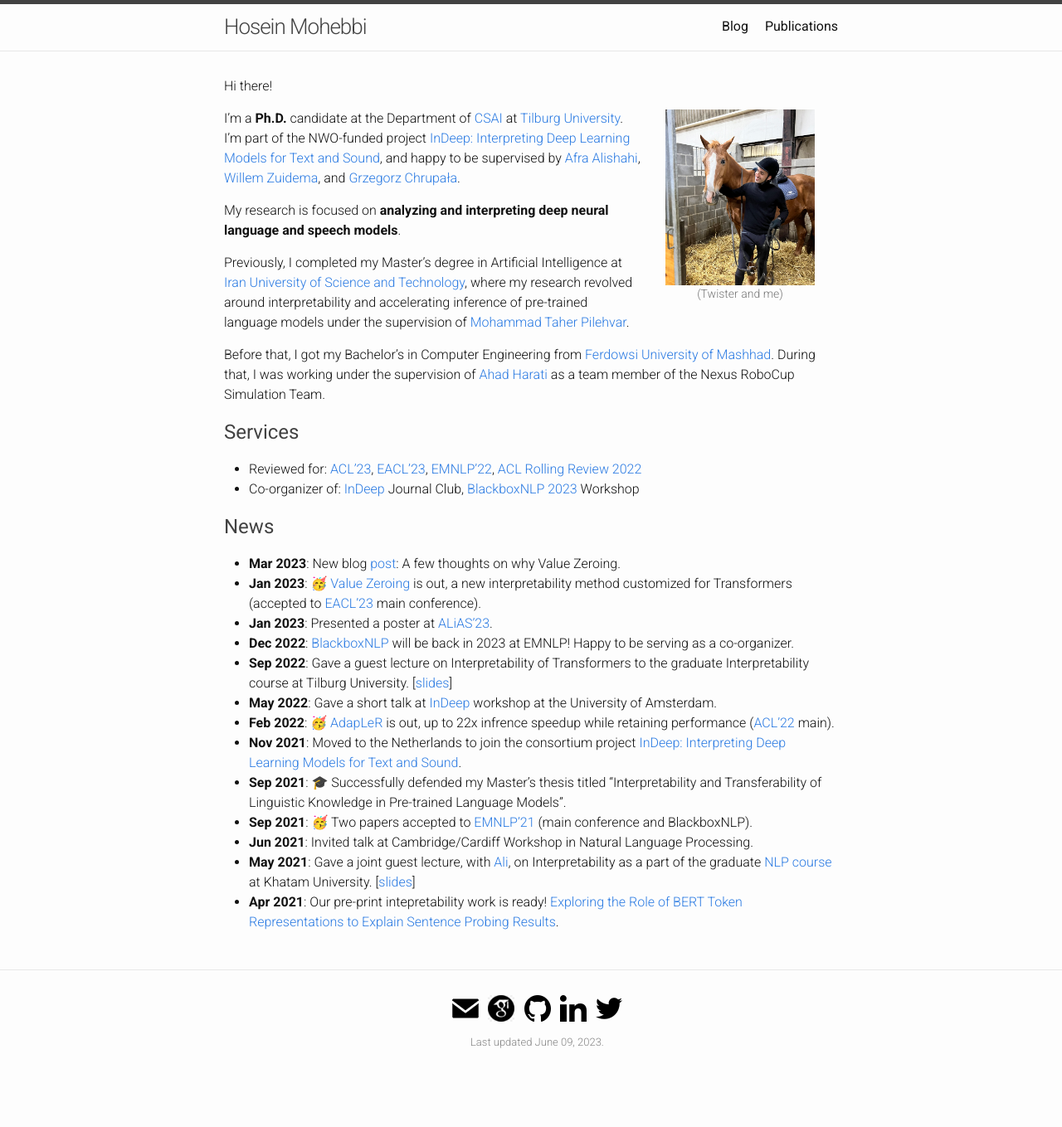
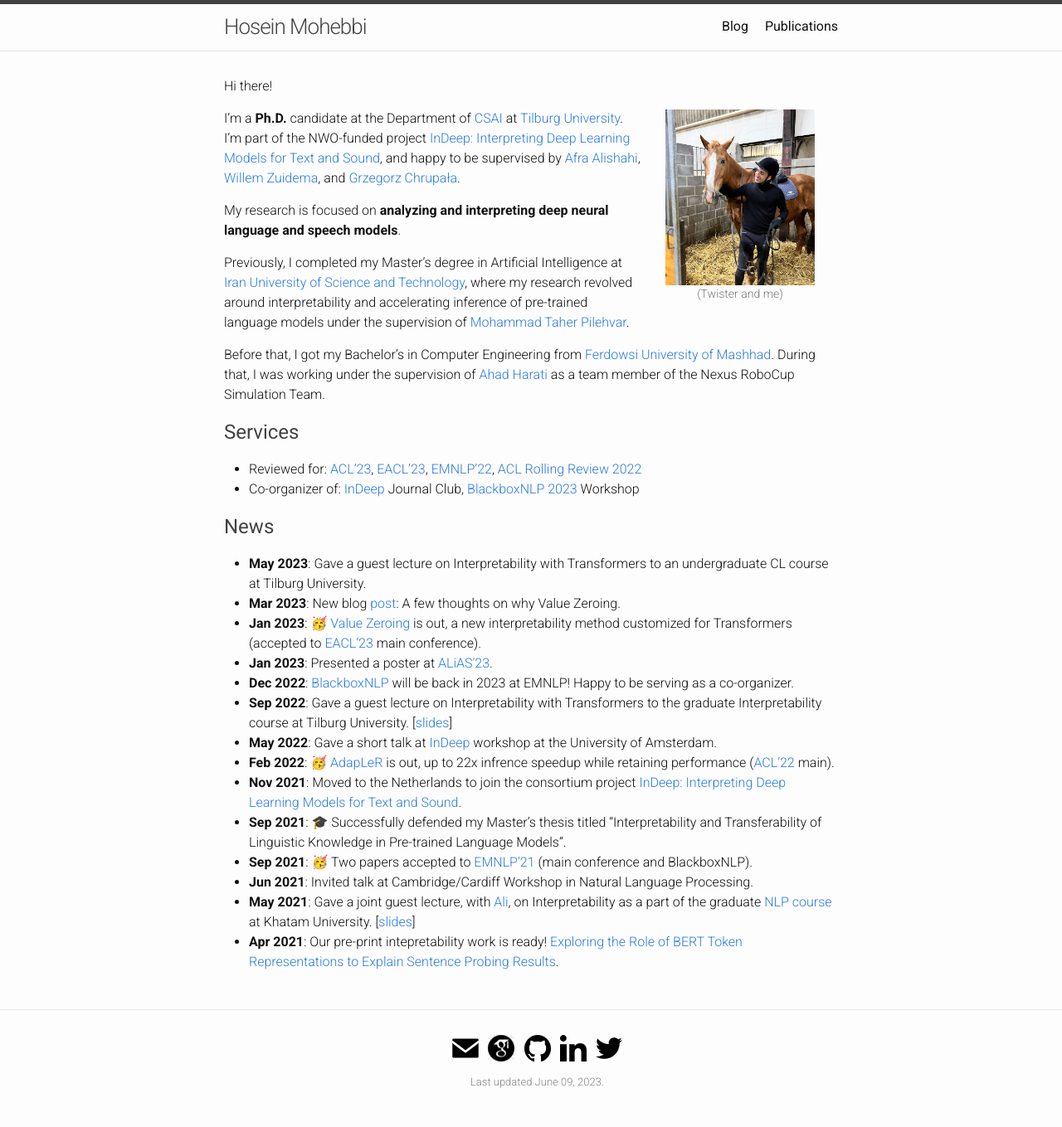
Before and after one commit to hmohebbi/hmohebbi.github.io, a Jekyll site: the page built from index.md, in a window 1280 px wide. Shown: the whole page at 83% size. Built offline with Jekyll 4.4.1, drawn with Linux system fonts in a browser that asks for light colours; before the commit the page ends 1311 px from its top, so only the background shows below that.

Commit message:
Update index.md

```diff
--- a/index.md
+++ b/index.md
@@ -36,11 +36,12 @@ Before that, I got my Bachelor’s in Computer Engineering from [Ferdowsi Univer
 * Co-organizer of: [InDeep](https://interpretingdl.github.io/) Journal Club, [BlackboxNLP 2023](https://blackboxnlp.github.io/) Workshop
 
 ## <span style="color:#424242">News </span>
+* __May 2023__: Gave a guest lecture on Interpretability with Transformers to an undergraduate CL course at Tilburg University.
 * __Mar 2023__: New blog [post](https://hmohebbi.github.io/blog/value-zeroing): A few thoughts on why Value Zeroing.
 * __Jan 2023__: 🥳 [Value Zeroing](https://arxiv.org/abs/2301.12971) is out, a new interpretability method customized for Transformers (accepted to [EACL'23](https://2023.eacl.org/) main conference).
 * __Jan 2023__: Presented a poster at [ALiAS'23](https://staff.fnwi.uva.nl/w.zuidema/alias-2023/).
 * __Dec 2022__: [BlackboxNLP](https://blackboxnlp.github.io/) will be back in 2023 at EMNLP! Happy to be serving as a co-organizer.
-* __Sep 2022__: Gave a guest lecture on Interpretability of Transformers to the graduate Interpretability course at Tilburg University. \[[slides](https://drive.google.com/file/d/1Z39YSfzpzzkqAiMxVdW1nOkudfYVgj_y/view?usp=sharing)\]
+* __Sep 2022__: Gave a guest lecture on Interpretability with Transformers to the graduate Interpretability course at Tilburg University. \[[slides](https://drive.google.com/file/d/1Z39YSfzpzzkqAiMxVdW1nOkudfYVgj_y/view?usp=sharing)\]
 * __May 2022__: Gave a short talk at [InDeep](https://interpretingdl.github.io/) workshop at the University of Amsterdam.
 * __Feb 2022__: 🥳 [AdapLeR](https://aclanthology.org/2022.acl-long.1/) is out, up to 22x infrence speedup while retaining performance ([ACL'22](https://www.2022.aclweb.org/) main).
 * __Nov 2021__: Moved to the Netherlands to join the consortium project [InDeep: Interpreting Deep Learning Models for Text and Sound](https://interpretingdl.github.io/).
```
